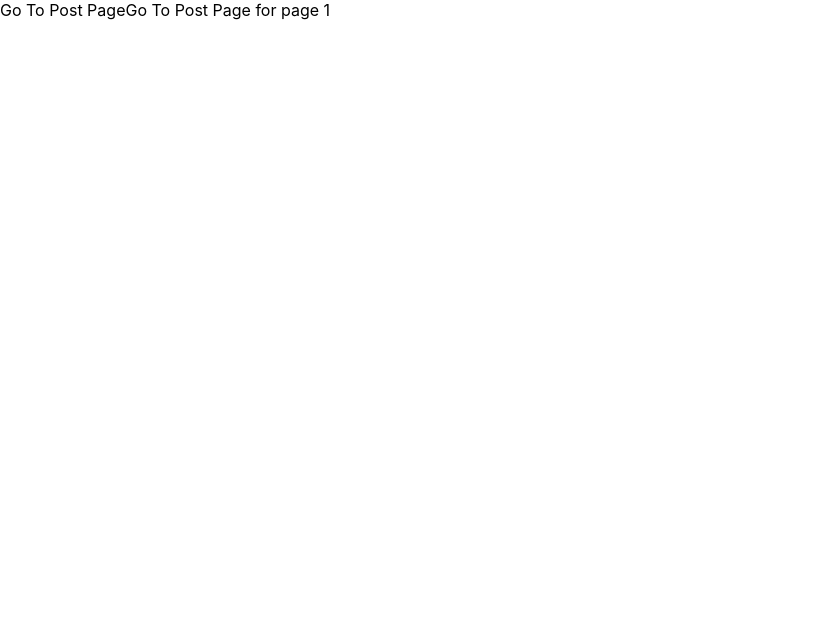
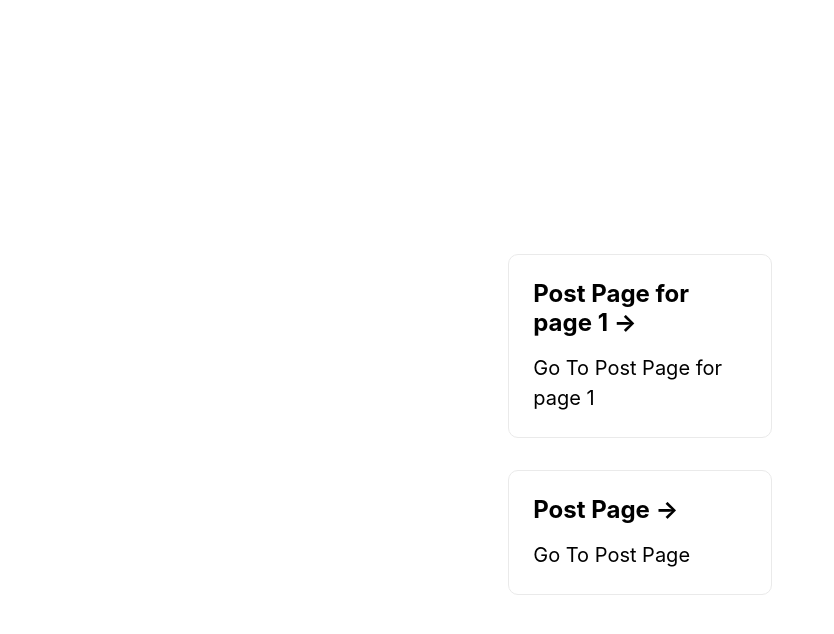
Before and after one commit to PrasantaDebnath25/nextjs-routing, a Next.js app: page /contact in a window 1280 px wide. Shown: the top 634 px of the page, without its empty margins (0-834 px from the left). Built offline with nearby package versions, Linux system fonts and the light colour scheme.

Commit message:
Routing added

```diff
--- a/pages/contact.js
+++ b/pages/contact.js
@@ -1,22 +1,42 @@
 import React from 'react';
 import Link from 'next/link';
 import Head from 'next/head'
+import styles from '../styles/Home.module.css'
 
 export default function contact() {
   return (
-    <div>
-      <Head>
+
+
+<div className={styles.container}>
+<Head>
         <title>My page title</title>
-        {/* <meta name="viewport" content="initial-scale=1.0, width=device-width" /> */}
 
       </Head>
+
+      {/* <Link href="/contact" className={styles.main}>
+        <a>Go to Contact Page</a>
+      </Link>
+
       <Link href="/post">
           Go To Post Page
-      </Link>
+      </Link> */}
 
-      <Link href="/post/1">
-          Go To Post Page for page 1
-      </Link>
+      <main className={styles.main}>
+
+        <div className={styles.grid}>
+          <a href="/post" className={styles.card}>
+            <h3>Post Page for page 1 &rarr;</h3>
+            <p>Go To Post Page for page 1</p>
+          </a>
+
+          <a href="/post/1" className={styles.card}>
+            <h3>Post Page &rarr;</h3>
+            <p>Go To Post Page</p>
+          </a>
+
+        </div>
+      </main>
+
     </div>
   )
 }
```
